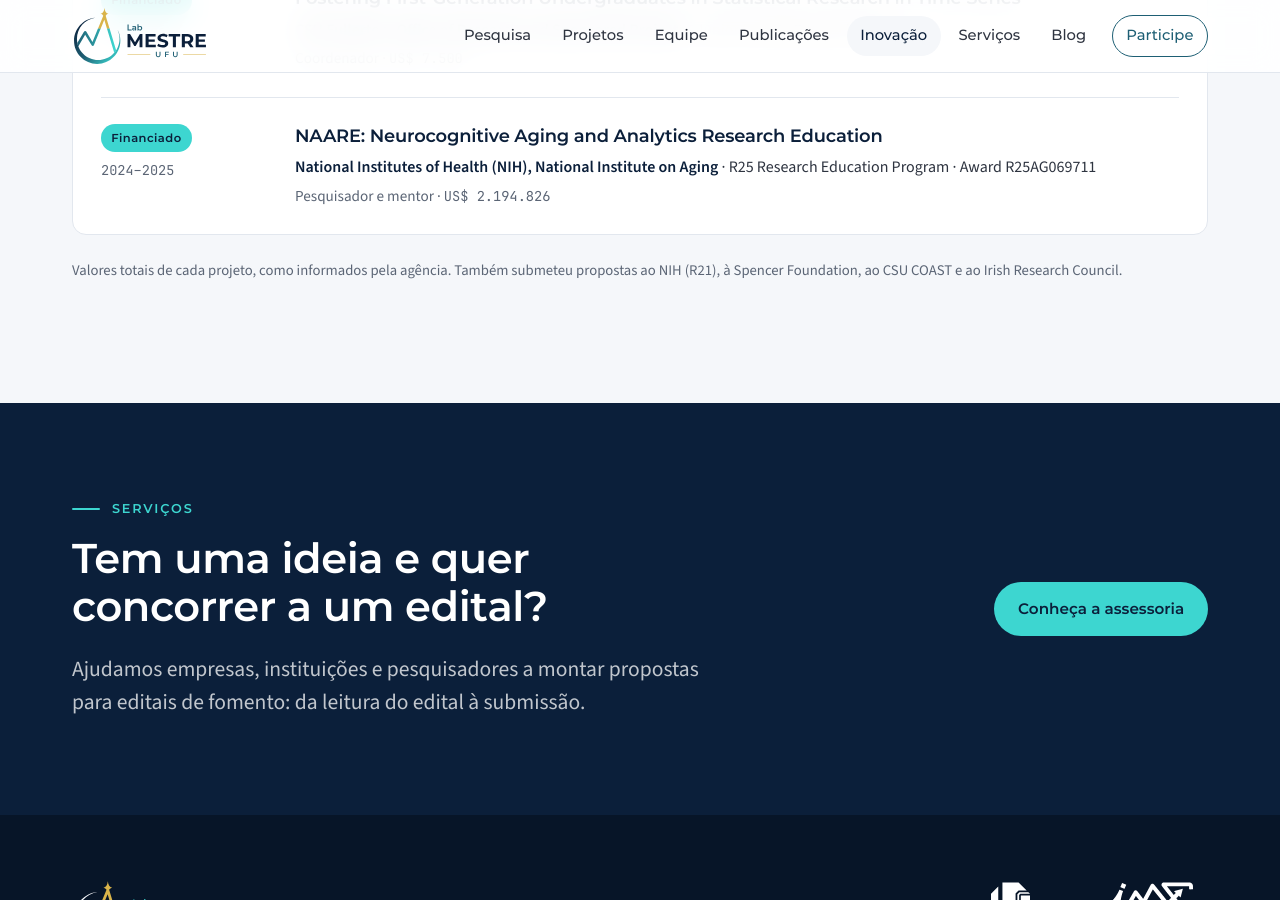
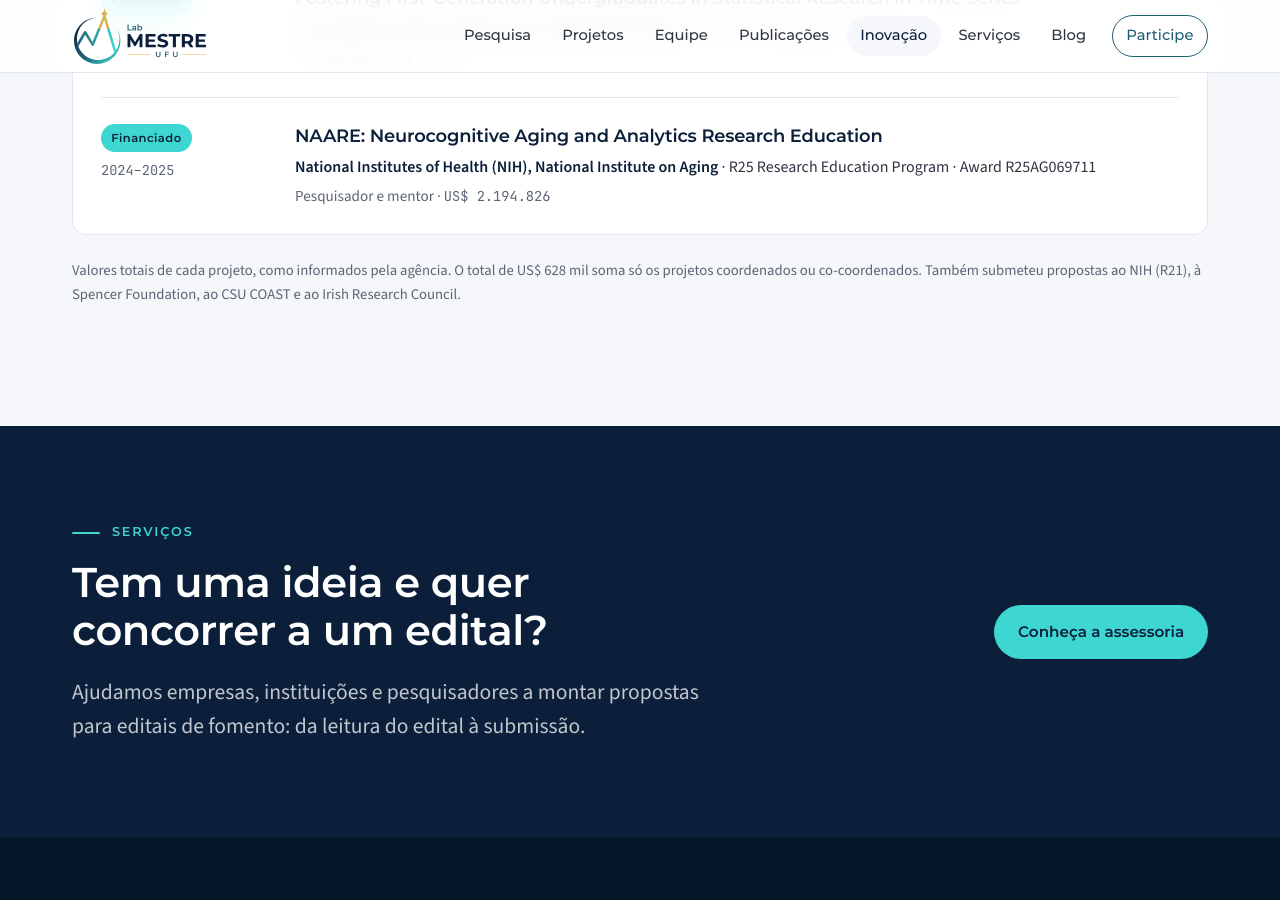
Before and after one commit to matheusguerrero/labmestre, a Jekyll site: the page built from inovacao/index.html, in a window 1280 px wide and 900 px high, scrolled down 4140 px. Built offline with Jekyll 4.4.1, drawn with Linux system fonts in a browser that asks for light colours; some of the changed text lies outside the part shown.

Commit message:
Inovação: total no exterior conta só projetos coordenados
US$ 628 mil (coordenador ou co-coordenador); o NAARE segue na lista,
fora do total.

Co-Authored-By: Claude Opus 5.5 <noreply@anthropic.com>

```diff
--- a/_data/inovacao.yml
+++ b/_data/inovacao.yml
@@ -164,9 +164,10 @@ internacional:
     papel: "Pesquisador e mentor"
     valor: "US$ 2.194.826"
 
+# Total só dos projetos em que M. B. Guerrero foi coordenador ou co-coordenador (exclui o NAARE).
 internacional_resumo:
-  valor: "US$ 2,8 milhões"
-  valor_legenda: "em projetos financiados nos EUA com participação do coordenador"
+  valor: "US$ 628 mil"
+  valor_legenda: "em projetos que coordenou ou co-coordenou nos EUA"
   outras: "Também submeteu propostas ao NIH (R21), à Spencer Foundation, ao CSU COAST e ao Irish Research Council."
 
 propriedade_intelectual:
--- a/index.html
+++ b/index.html
@@ -403,7 +403,7 @@ layout: default
         <div class="innov-links reveal">
           <a class="innov-link" href="{{ '/inovacao/' | relative_url }}">
             <strong>Inovação e fomento →</strong>
-            <span>{{ site.data.inovacao.projetos.size }} propostas e projetos no Brasil e {{ site.data.inovacao.internacional_resumo.valor }} em projetos financiados nos EUA.</span>
+            <span>{{ site.data.inovacao.projetos.size }} propostas e projetos no Brasil e {{ site.data.inovacao.internacional_resumo.valor }} em projetos que o coordenador liderou nos EUA.</span>
           </a>
           <a class="innov-link" href="{{ '/servicos/' | relative_url }}">
             <strong>Assessoria para editais →</strong>
--- a/inovacao/index.html
+++ b/inovacao/index.html
@@ -103,7 +103,7 @@ description: Propostas e projetos dos membros do Lab MESTRE em editais de foment
       {%- endfor %}
     </ol>
     <p class="inov-legend">
-      Valores totais de cada projeto, como informados pela agência. {{ inov.internacional_resumo.outras }}
+      Valores totais de cada projeto, como informados pela agência. O total de {{ inov.internacional_resumo.valor }} soma só os projetos coordenados ou co-coordenados. {{ inov.internacional_resumo.outras }}
     </p>
   </div>
 </section>
```
